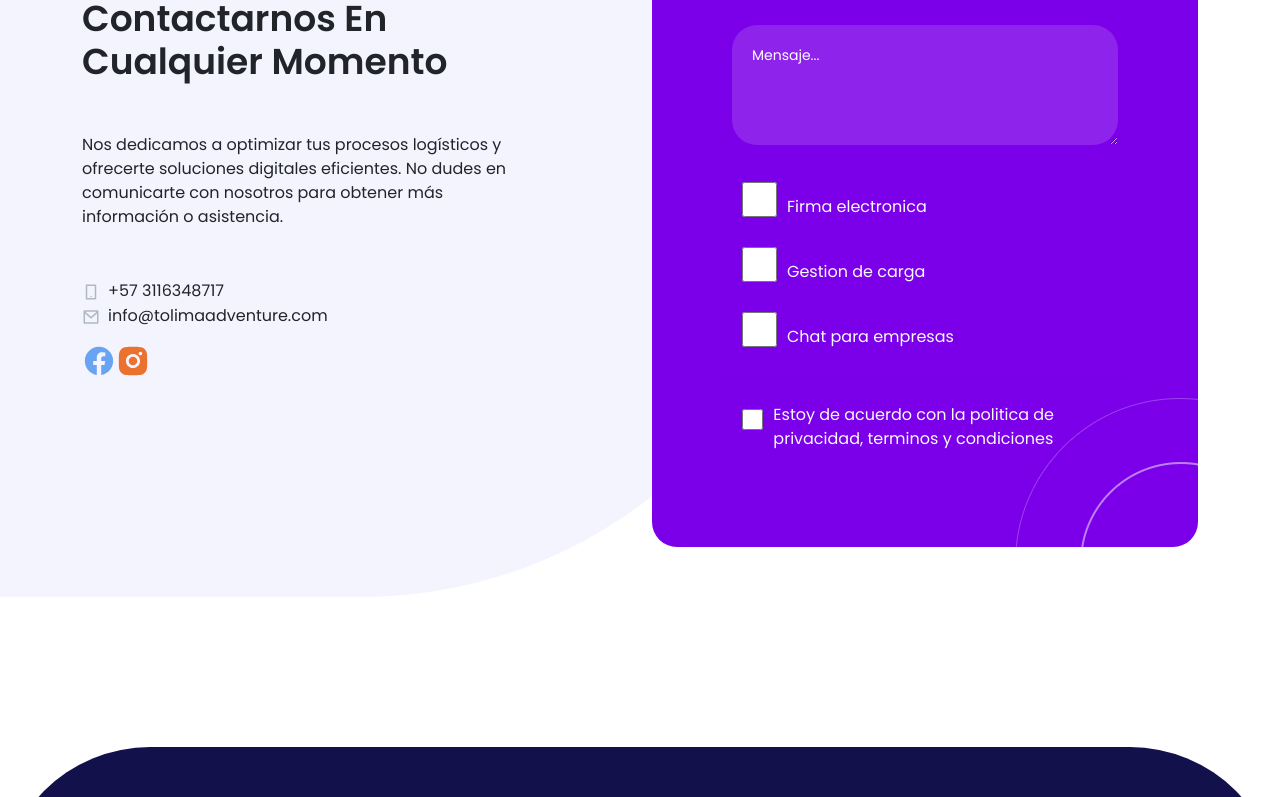
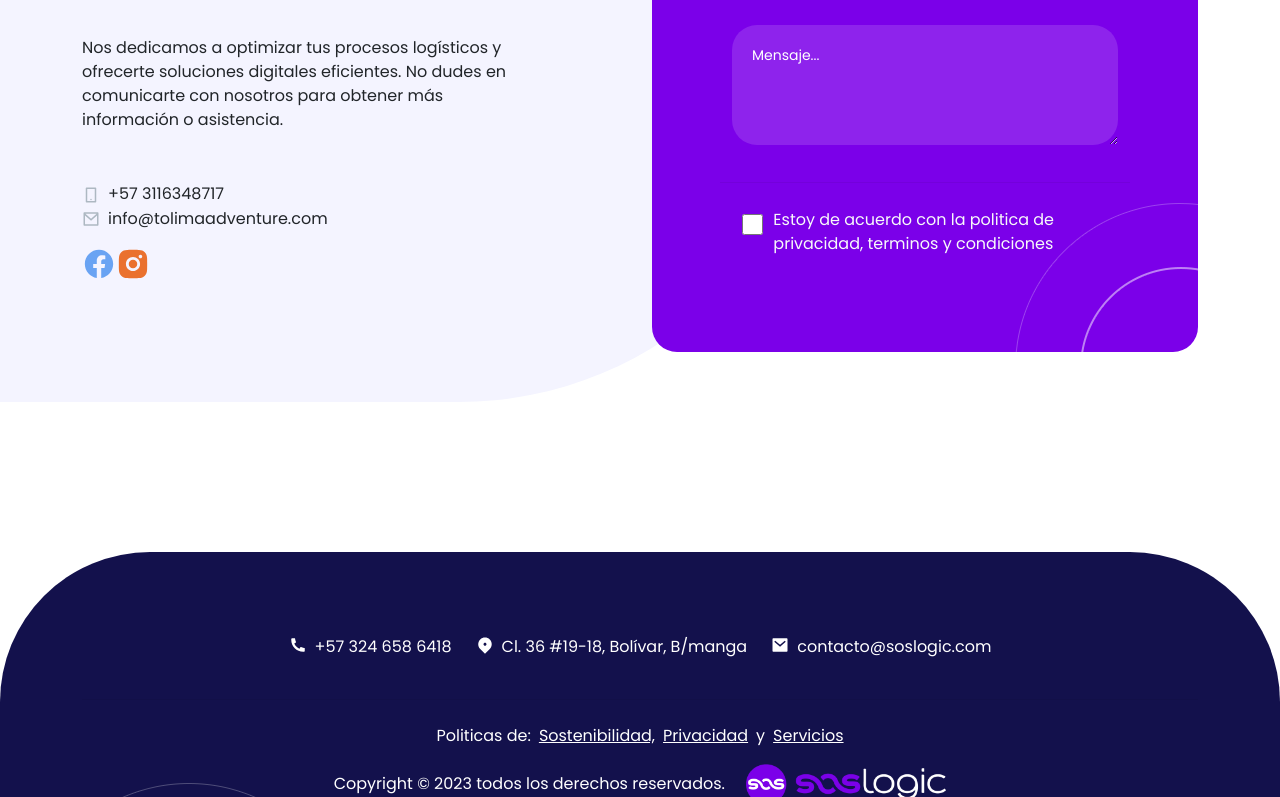
Before and after one commit to jordonez19/public, a Next.js app: page / in a window 1280 px wide. Shown: the part 3240-4037 px from the top of the page. Built offline with nearby package versions, Linux system fonts and the light colour scheme.

Commit message:
contactus

```diff
--- a/components/Contactus/index.js
+++ b/components/Contactus/index.js
@@ -17,13 +17,12 @@ const Contactus = () => {
     const { name, value } = e.target;
     setdata({ ...data, [name]: value })
   }
-
   axios.defaults.headers.post['Content-Type'] = 'application/json';
 
   const handleSubmit = async (e) => {
     e.preventDefault();
     setLoading(true)
-    const formSubmitUrl = "https://formsubmit.co/info@tolimaadventure.com";
+    const formSubmitUrl = "https://formsubmit.co/contacto@soslogic.com";
 
     try {
       const response = await axios.post(formSubmitUrl, data);
@@ -128,7 +127,6 @@ const Contactus = () => {
                         </fieldset>
                       </div>
 
-
                       <div className="col-lg-12">
                         <fieldset>
                           <textarea
@@ -141,21 +139,24 @@ const Contactus = () => {
                         </fieldset>
                       </div>
 
-                      <div className="d-flex justify-content-start align-items-center w-100">
-                        <input onchange={handleChange} type="checkbox" required="required" id="terms" name="terms" value="Firma electronica"
+                      {/* <div className="d-flex justify-content-start align-items-center w-100">
+                        <input onChange={handleChange}
+                          type="checkbox" required="required" id="firma_electronica" name="firma_electronica" value="Firma electronica"
                           className="check_terms" />
                         <p className="text-light">Firma electronica </p>
                       </div>
                       <div className="d-flex justify-content-start align-items-center w-100">
-                        <input onchange={handleChange} type="checkbox" required="required" id="terms" name="terms" value="Gestion de carga"
+                        <input onChange={handleChange}
+                          type="checkbox" required="required" id="gestion_de_carga" name="gestion_de_carga" value="Gestion de carga"
                           className="check_terms" />
                         <p className="text-light">Gestion de carga </p>
                       </div>
                       <div className="d-flex justify-content-start align-items-center w-100">
-                        <input onchange={handleChange} type="checkbox" required="required" id="terms" name="terms" value="Chat para empresas"
+                        <input onChange={handleChange}
+                          type="checkbox" required="required" id="chat_para_empresas" name="chat_para_empresas" value="Chat para empresas"
                           className="check_terms" />
                         <p className="text-light">Chat para empresas </p>
-                      </div>
+                      </div> */}
 
                       <Divider />
 
```
